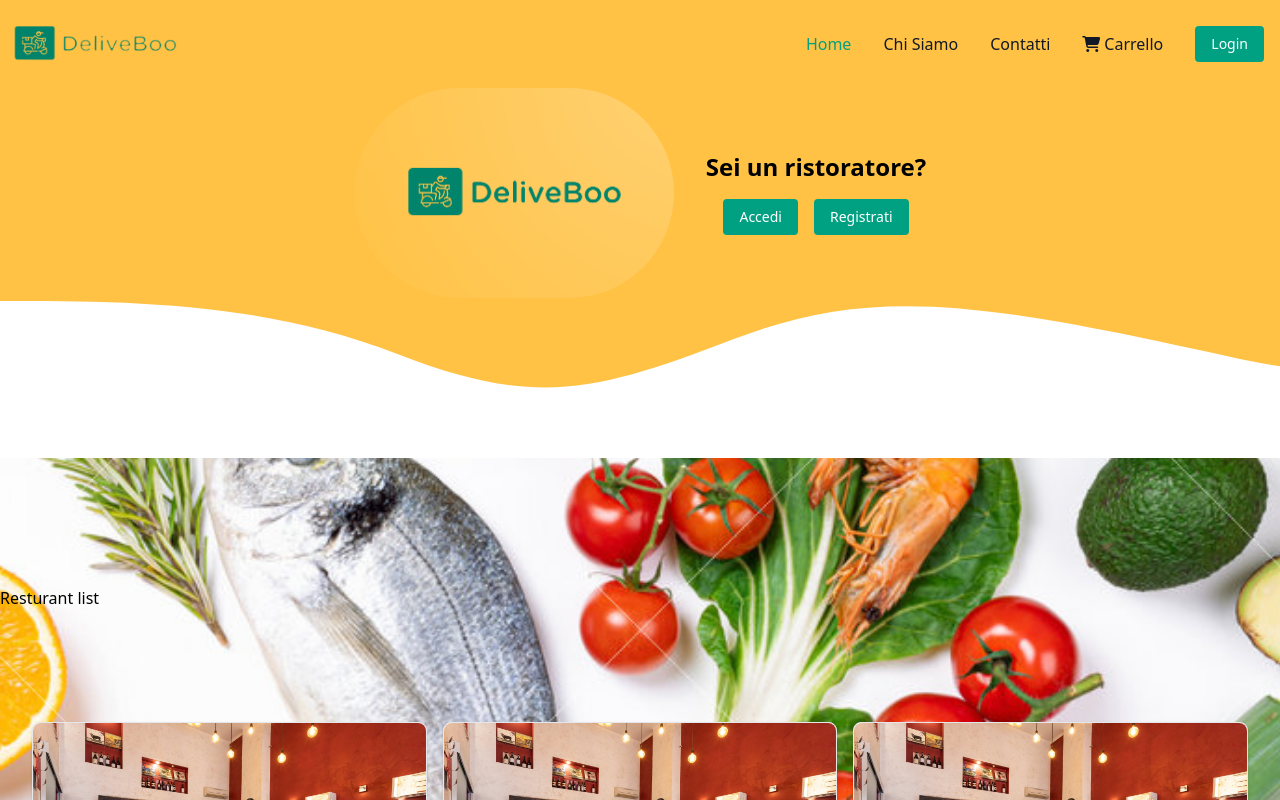
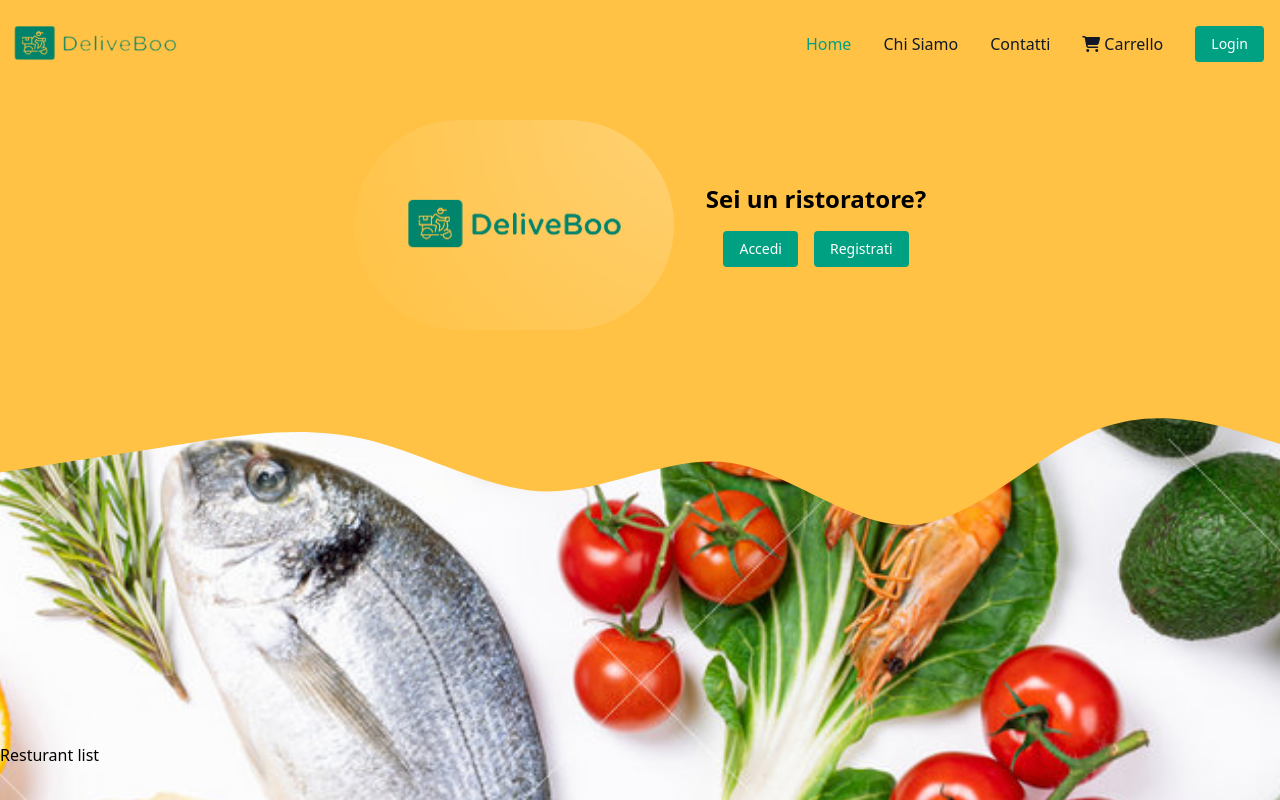
Before and after one commit to Giovanni-Palmitessa/project96-team7-deliveboo-vue, a Vue app: page / in a window 1280 px wide. Shown: the top 800 px of the page. Built offline with nearby package versions, Linux system fonts and the light colour scheme; no server answers.

Commit message:
fix wave bottom jumbo

```diff
--- a/src/components/AppJumbo.vue
+++ b/src/components/AppJumbo.vue
@@ -3,7 +3,7 @@
 </script>
 
 <template>
-  <div class="bg-primary mt-[5.5rem]">
+  <div class="bg-primary mt-[5.5rem] pt-8">
     <div
       class="container mx-auto flex flex-col md:flex-row items-center justify-center gap-8 bg-primary"
     >
@@ -31,12 +31,8 @@
         </div>
       </div>
     </div>
-    <img
-      class="w-full h-40 invert"
-      src="../../public/img/wave.svg"
-      alt="wave"
-    />
   </div>
+  <img src="../../public/img/wave.svg" alt="wave" />
 </template>
 
-<script scoped></script>
+<style scoped></style>
```
Also changed, not shown: public/img/wave.svg.
